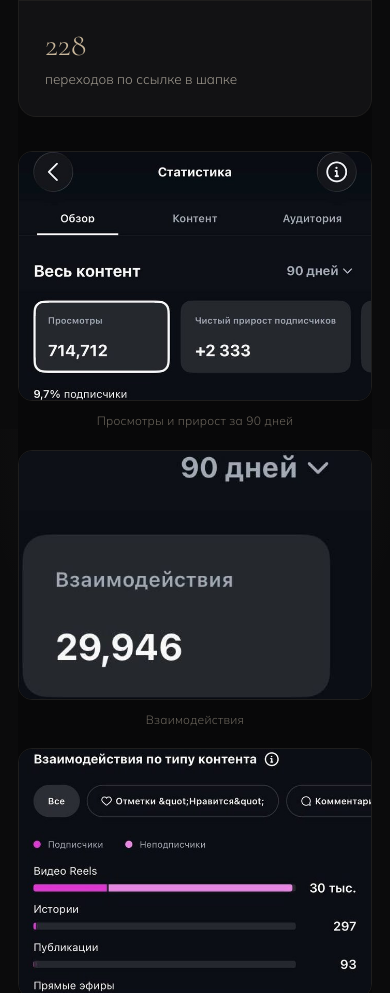
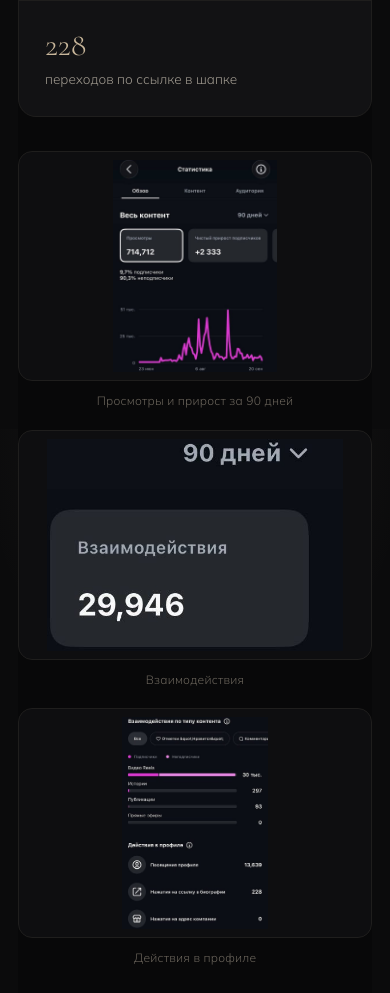
Before and after one commit to hasimovmalik90-oss/georgi-case, a plain HTML site: page index.html in a window 390 px wide. Shown: the part 3791-4784 px from the top of the page. Drawn offline with nearby package versions, Linux system fonts and the light colour scheme.

Commit message:
Выровнял галереи скриншотов, скрыл личные данные в переписке
Co-Authored-By: Claude Opus 5 (1M context) <noreply@anthropic.com>

```diff
--- a/index.html
+++ b/index.html
@@ -82,7 +82,7 @@ section.deep{background:var(--deep)}
 .shots.four{grid-template-columns:repeat(4,1fr)}
 .shots figure{margin:0;display:flex;flex-direction:column}
 .shots img{width:100%;border-radius:14px;border:1px solid var(--line)}
-.shots.eq img{height:330px;object-fit:cover;object-position:top}
+.shots.eq img{height:330px;object-fit:contain;object-position:center;background:#0E0E10;padding:8px}
 .shots.tall img{height:520px;object-fit:cover;object-position:top}
 .shots figcaption{color:var(--dim);font-size:12px;text-align:center;margin-top:auto;padding-top:10px;letter-spacing:.02em}
 
@@ -199,7 +199,7 @@ section.deep{background:var(--deep)}
   .reacts{grid-template-columns:1fr}
 }
 @media(max-width:560px){
-  .shots.eq img{height:250px}
+  .shots.eq img{height:230px}
   .shots.tall img{height:400px}
   .wrap{padding:0 18px}
   section{padding:58px 0}
```
